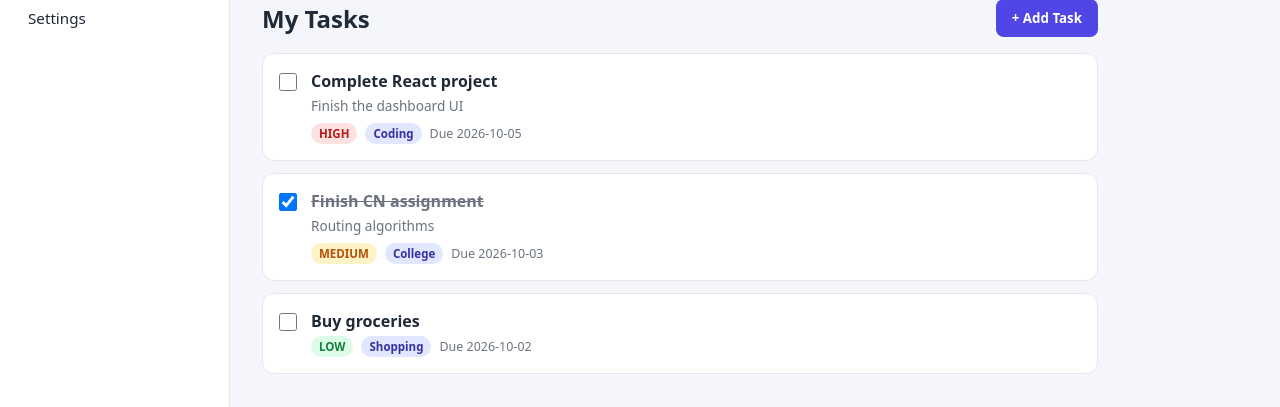
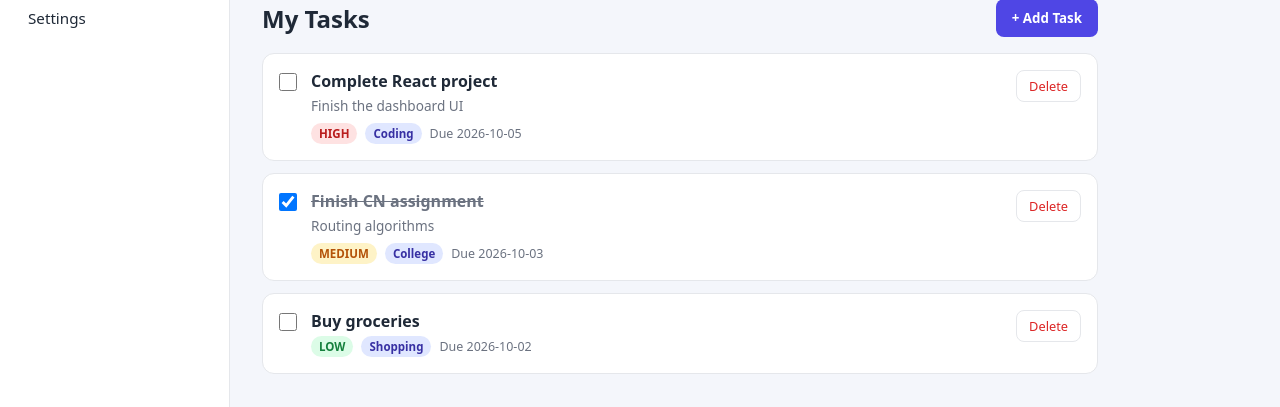
Before and after one commit to madakapoojasri/taskflow, a React app in the folder frontend/: page /dashboard in a window 1280 px wide. Shown: the part 224-631 px from the top of the page. Built offline with nearby package versions, Linux system fonts and the light colour scheme; the HTML template or start-up script is replaced by a standard one.

Commit message:
Added add, complete and delete task functionality

```diff
--- a/frontend/src/components/AddTaskModal.jsx
+++ b/frontend/src/components/AddTaskModal.jsx
@@ -1,6 +1,6 @@
 import { useState } from "react";
 
-function AddTaskModal({ onClose }) {
+function AddTaskModal({ onClose, onSave }) {
   const [form, setForm] = useState({
     title: "",
     description: "",
@@ -21,7 +21,7 @@ function AddTaskModal({ onClose }) {
       return;
     }
     // Temporary: Phase 2 will actually add the task
-    console.log("New task:", form);
+    onSave({ ...form, title: form.title.trim() });
     onClose();
   };
 
--- a/frontend/src/components/TaskCard.jsx
+++ b/frontend/src/components/TaskCard.jsx
@@ -1,9 +1,13 @@
-function TaskCard({ task }) {
+function TaskCard({ task, onToggle, onDelete }) {
   const done = task.status === "COMPLETED";
 
   return (
     <div className={done ? "task-card done" : "task-card"}>
-      <input type="checkbox" checked={done} readOnly />
+      <input
+        type="checkbox"
+        checked={done}
+        onChange={() => onToggle(task.id)}
+      />
 
       <div className="task-info">
         <h3 className="task-title">{task.title}</h3>
@@ -13,8 +17,14 @@ function TaskCard({ task }) {
             {task.priority}
           </span>
           <span className="badge category">{task.category}</span>
-          <span className="task-date">Due {task.dueDate}</span>
+          {task.dueDate && <span className="task-date">Due {task.dueDate}</span>}
         </div>
+      </div>
+
+      <div className="task-actions">
+        <button className="btn-delete" onClick={() => onDelete(task.id)}>
+          Delete
+        </button>
       </div>
     </div>
   );
--- a/frontend/src/pages/Dashboard.css
+++ b/frontend/src/pages/Dashboard.css
@@ -298,3 +298,32 @@
     padding: 20px 16px;
   }
 }
+/* ---------- Task actions & empty state ---------- */
+.task-info {
+  flex: 1;
+}
+
+.task-actions {
+  display: flex;
+  gap: 8px;
+}
+
+.btn-delete {
+  background: none;
+  border: 1px solid var(--border);
+  color: var(--danger);
+  padding: 6px 12px;
+  border-radius: 8px;
+  font-size: 0.8rem;
+  cursor: pointer;
+}
+
+.btn-delete:hover {
+  background: #fee2e2;
+}
+
+.empty-state {
+  text-align: center;
+  color: var(--muted);
+  padding: 40px 0;
+}
--- a/frontend/src/pages/Dashboard.jsx
+++ b/frontend/src/pages/Dashboard.jsx
@@ -3,6 +3,7 @@ import Sidebar from "../components/Sidebar";
 import StatCard from "../components/StatCard";
 import TaskCard from "../components/TaskCard";
 import AddTaskModal from "../components/AddTaskModal";
+import "./Auth.css";
 import "./Dashboard.css";
 
 const dummyTasks = [
@@ -36,8 +37,36 @@ const dummyTasks = [
 ];
 
 function Dashboard() {
-  const [tasks] = useState(dummyTasks);
+  const [tasks, setTasks] = useState(dummyTasks);
   const [showModal, setShowModal] = useState(false);
+
+  const addTask = (formData) => {
+    const newTask = {
+      ...formData,
+      id: Date.now(), // temporary unique id; the database will create real ids later
+      status: "PENDING",
+    };
+    setTasks([newTask, ...tasks]);
+  };
+
+  const toggleTask = (id) => {
+    setTasks(
+      tasks.map((task) =>
+        task.id === id
+          ? {
+              ...task,
+              status: task.status === "COMPLETED" ? "PENDING" : "COMPLETED",
+            }
+          : task
+      )
+    );
+  };
+
+  const deleteTask = (id) => {
+    if (window.confirm("Delete this task?")) {
+      setTasks(tasks.filter((task) => task.id !== id));
+    }
+  };
 
   const total = tasks.length;
   const completed = tasks.filter((t) => t.status === "COMPLETED").length;
@@ -64,13 +93,24 @@ function Dashboard() {
         </div>
 
         <div className="task-list">
-          {tasks.map((task) => (
-            <TaskCard key={task.id} task={task} />
-          ))}
+          {tasks.length === 0 ? (
+            <p className="empty-state">No tasks yet. Click "+ Add Task" to create one.</p>
+          ) : (
+            tasks.map((task) => (
+              <TaskCard
+                key={task.id}
+                task={task}
+                onToggle={toggleTask}
+                onDelete={deleteTask}
+              />
+            ))
+          )}
         </div>
       </main>
 
-      {showModal && <AddTaskModal onClose={() => setShowModal(false)} />}
+      {showModal && (
+        <AddTaskModal onClose={() => setShowModal(false)} onSave={addTask} />
+      )}
     </div>
   );
 }
```
